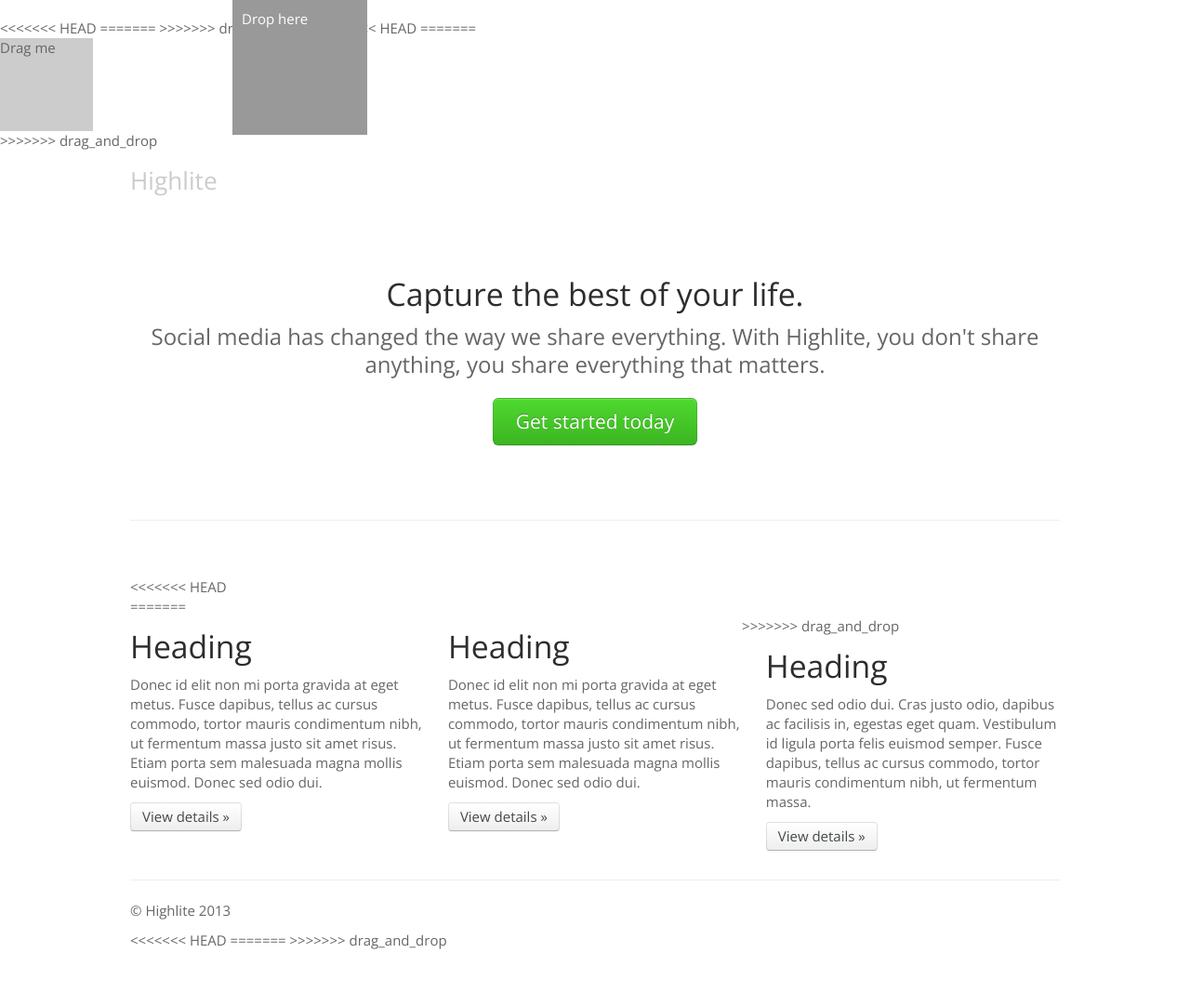
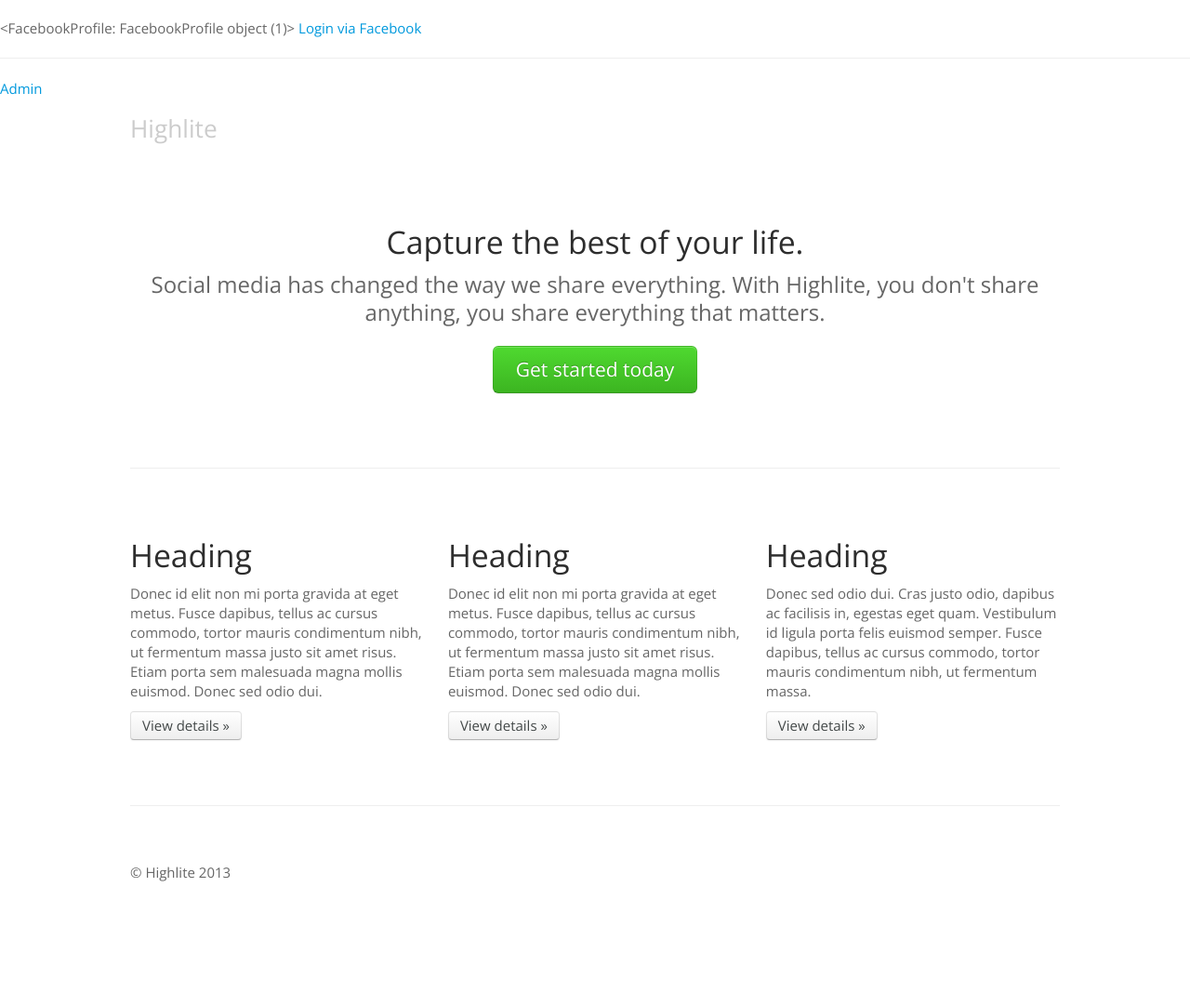
Before and after one commit to saturnial/highlight, a Django app: template src/highlite/highlighter/templates/feed.html in a window 1280 px wide. Shown: the whole page at 93% size. After the commit the page ends 948 px from the top, so only its background shows below. Run offline with Django 3.2, Linux system fonts and the light colour scheme; the template is opened without the code that fills it: values that come from a table or form of the project are taken from there, others are empty; tables that the repository leaves empty hold one stand-in row (values such as "Sample post"); parts of the project's set-up code (start-up, migrations or seed data) failed here and were passed over; some libraries are stand-ins or nearby versions.

Commit message:
Configured urls and facebook login

```diff
--- a/src/highlite/highlighter/templates/feed.html
+++ b/src/highlite/highlighter/templates/feed.html
@@ -1,12 +1,6 @@
 <DOCTYPE html>
 <html lang="en">
   <head>
-<<<<<<< HEAD
-=======
-  <script src="//ajax.googleapis.com/ajax/libs/jquery/1.9.1/jquery.min.js"></script>
-  <script src="//ajax.googleapis.com/ajax/libs/jqueryui/1.10.2/jquery-ui.min.js"></script>
-
->>>>>>> drag_and_drop
     <meta charset="utf-8">
     <title>Highlite</title>
     <meta name="viewport" content="width=device-width, initial-scale=1.0">
@@ -14,7 +8,7 @@
     <meta name="author" content="">
 
     <!-- Le styles -->
-    <link href="static/third_party/bootstrap/css/bootstrap.css" rel="stylesheet">
+    <link href="/static/third_party/bootstrap/css/bootstrap.css" rel="stylesheet">
     <style type="text/css">
       body {
         padding-top: 20px;
@@ -86,58 +80,37 @@
         border-radius: 0 3px 3px 0;
       }
     </style>
-    <link href="static/third_party/bootstrap/css/bootstrap-responsive.css" rel="stylesheet">
+    <link href="/static/third_party/bootstrap/css/bootstrap-responsive.css" rel="stylesheet">
 
     <!-- HTML5 shim, for IE6-8 support of HTML5 elements -->
     <!--[if lt IE 9]>
-      <script src="static/third_party/bootstrap/js/html5shiv.js"></script>
+      <script src="/static/third_party/bootstrap/js/html5shiv.js"></script>
     <![endif]-->
 
     <!-- Fav and touch icons -->
-    <link rel="apple-touch-icon-precomposed" sizes="144x144" href="static/third_party/bootstrap/ico/apple-touch-icon-144-precomposed.png">
-    <link rel="apple-touch-icon-precomposed" sizes="114x114" href="static/third_party/bootstrap/ico/apple-touch-icon-114-precomposed.png">
-      <link rel="apple-touch-icon-precomposed" sizes="72x72" href="static/third_party/bootstrap/ico/apple-touch-icon-72-precomposed.png">
-                    <link rel="apple-touch-icon-precomposed" href="static/third_party/bootstrap/ico/apple-touch-icon-57-precomposed.png">
-                                   <link rel="shortcut icon" href="static/third_party/bootstrap/ico/favicon.png">
-<<<<<<< HEAD
+    <link rel="apple-touch-icon-precomposed" sizes="144x144" href="/static/third_party/bootstrap/ico/apple-touch-icon-144-precomposed.png">
+    <link rel="apple-touch-icon-precomposed" sizes="114x114" href="/static/third_party/bootstrap/ico/apple-touch-icon-114-precomposed.png">
+      <link rel="apple-touch-icon-precomposed" sizes="72x72" href="/static/third_party/bootstrap/ico/apple-touch-icon-72-precomposed.png">
+                    <link rel="apple-touch-icon-precomposed" href="/static/third_party/bootstrap/ico/apple-touch-icon-57-precomposed.png">
+                                   <link rel="shortcut icon" href="/static/third_party/bootstrap/ico/favicon.png">
   </head>
 
   <body>
 
-=======
- <style>
-  #draggable {
-    width: 100px;
-    height: 100px;
-    background: #ccc;
-  }
-  #droppable {
-    position: absolute;
-    left: 250px;
-    top: 0;
-    width: 125px;
-    height: 125px;
-    background: #999;
-    color: #fff;
-    padding: 10px;
-  }
-  </style>
-<script>
-$( "#draggable" ).draggable();
-$( "#droppable" ).droppable({
-  drop: function() {
-    alert( "dropped" );
-  }
-});
-</script>
+ {{ facebook_profile|pprint }}
+  {% if user.is_authenticated %}
+        <h2>You are logged in as: {{ user }}</h2>
+        <a href="/logout">Logout</a>
+        <hr />
+        <h2>User info</h2>
+        <img src="http://graph.facebook.com/{{ user.get_profile.facebook_id }}/picture" /><br />
+        <pre>{{ facebook_profile|pprint }}</pre>
+        {% else %}
+        <a href="/facebook/login">Login via Facebook</a>
+        {% endif %}
+        <hr />
+        <a href="/admin">Admin</a>
 
-
-</head>
- <body>
-<div id="droppable">Drop here</div>
-<div id="draggable">Drag me</div>
-
->>>>>>> drag_and_drop
     <div class="container">
 
       <div class="masthead">
@@ -174,13 +147,8 @@ $( "#droppable" ).droppable({
 
       <hr>
 
-<<<<<<< HEAD
       <!-- Example row of columns -->
       <div class="row-fluid">
-=======
-<!---example row of columns -->
-	      <div class="row-fluid">
->>>>>>> drag_and_drop
         <div class="span4">
           <h2>Heading</h2>
           <p>Donec id elit non mi porta gravida at eget metus. Fusce dapibus, tellus ac cursus commodo, tortor mauris condimentum nibh, ut fermentum massa justo sit amet risus. Etiam porta sem malesuada magna mollis euismod. Donec sed odio dui. </p>
@@ -209,22 +177,19 @@ $( "#droppable" ).droppable({
     <!-- Le javascript
     ================================================== -->
     <!-- Placed at the end of the document so the pages load faster -->
-    <script src="static/third_party/bootstrap/js/jquery.js"></script>
-    <script src="static/third_party/bootstrap/js/bootstrap-transition.js"></script>
-    <script src="static/third_party/bootstrap/js/bootstrap-alert.js"></script>
-    <script src="static/third_party/bootstrap/js/bootstrap-modal.js"></script>
-    <script src="static/third_party/bootstrap/js/bootstrap-dropdown.js"></script>
-    <script src="static/third_party/bootstrap/js/bootstrap-scrollspy.js"></script>
-    <script src="static/third_party/bootstrap/js/bootstrap-tab.js"></script>
-    <script src="static/third_party/bootstrap/js/bootstrap-tooltip.js"></script>
-    <script src="static/third_party/bootstrap/js/bootstrap-popover.js"></script>
-    <script src="static/third_party/bootstrap/js/bootstrap-button.js"></script>
-    <script src="static/third_party/bootstrap/js/bootstrap-collapse.js"></script>
-    <script src="static/third_party/bootstrap/js/bootstrap-carousel.js"></script>
-    <script src="static/third_party/bootstrap/js/bootstrap-typeahead.js"></script>
-<<<<<<< HEAD
+    <script src="/static/third_party/bootstrap/js/jquery.js"></script>
+    <script src="/static/third_party/bootstrap/js/bootstrap-transition.js"></script>
+    <script src="/static/third_party/bootstrap/js/bootstrap-alert.js"></script>
+    <script src="/static/third_party/bootstrap/js/bootstrap-modal.js"></script>
+    <script src="/static/third_party/bootstrap/js/bootstrap-dropdown.js"></script>
+    <script src="/static/third_party/bootstrap/js/bootstrap-scrollspy.js"></script>
+    <script src="/static/third_party/bootstrap/js/bootstrap-tab.js"></script>
+    <script src="/static/third_party/bootstrap/js/bootstrap-tooltip.js"></script>
+    <script src="/static/third_party/bootstrap/js/bootstrap-popover.js"></script>
+    <script src="/static/third_party/bootstrap/js/bootstrap-button.js"></script>
+    <script src="/static/third_party/bootstrap/js/bootstrap-collapse.js"></script>
+    <script src="/static/third_party/bootstrap/js/bootstrap-carousel.js"></script>
+    <script src="/static/third_party/bootstrap/js/bootstrap-typeahead.js"></script>
 
-=======
->>>>>>> drag_and_drop
   </body>
 </html>
--- a/src/highlite/highlighter/urls.py
+++ b/src/highlite/highlighter/urls.py
@@ -3,6 +3,6 @@ from django.conf.urls import patterns, url
 import views
 
 urlpatterns = patterns('',
-    url(r'^feed$/$', views.feed, name='feed'),
-    url(r'^$', views.index, name='index'),
+    url(r'', views.index, name='index'),
+    url(r'feed/', views.feed, name='feed'),
 )
--- a/src/highlite/highlighter/views.py
+++ b/src/highlite/highlighter/views.py
@@ -6,8 +6,7 @@ def index(request):
 
 def feed(request):
   facebook_profile = request.user.get_profile().get_facebook_profile()
-  return render_to_response('feed.html', {})
-
+  return render_to_response('feed.html', {'facebook_profile': facebook_profile})
 
 def create(request):
   return render_to_response('create.html', {})
--- a/src/highlite/settings.py
+++ b/src/highlite/settings.py
@@ -106,7 +106,7 @@ SECRET_KEY = 'ox-ou49n06puy8nq_&%=&y87cxi9t#+&th3=2mbaccw!hkz#d='
 FACEBOOK_APP_ID = '194793243978205'
 FACEBOOK_APP_SECRET = 'a92584eaa7be0d36ba2b2dc37e307e27'
 FACEBOOK_SCOPE = 'email,publish_stream'
-LOGIN_REDIRECT_URL = '/'
+LOGIN_REDIRECT_URL = '/lite/feed'
 AUTH_PROFILE_MODULE = 'facebook.FacebookProfile'
 
 
--- a/src/highlite/urls.py
+++ b/src/highlite/urls.py
@@ -1,13 +1,13 @@
 from django.conf.urls import patterns, include, url
-
+from django.views.generic import RedirectView
 # Uncomment the next two lines to enable the admin:
 from django.contrib import admin
 admin.autodiscover()
 
 urlpatterns = patterns('',
-     url(r'^$', include('highlite.highlighter.urls')),
-
-    url(r'^facebook/login$', 'highlite.facebook.views.login'),
+    url(r'^$', RedirectView.as_view(url='lite/')),
+     url(r'lite/', include('highlite.highlighter.urls')),
+    url(r'^facebook/login', 'highlite.facebook.views.login'),
     url(r'^facebook/authentication_callback$', 'highlite.facebook.views.authentication_callback'),
     url(r'^logout$', 'django.contrib.auth.views.logout'),
 
```
Also changed, not shown: src/highlite/highlighter/templates/create.html (+36 -23 lines), src/highlite/highlighter/templates/index.html (+26 -37 lines).
